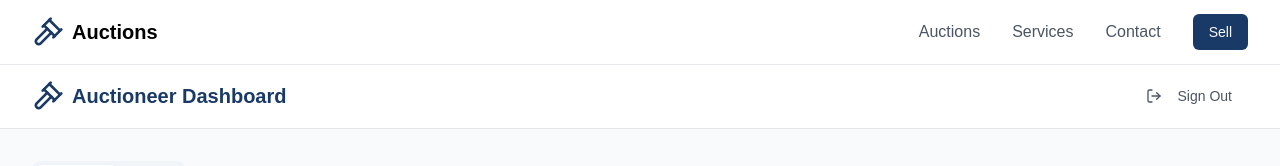
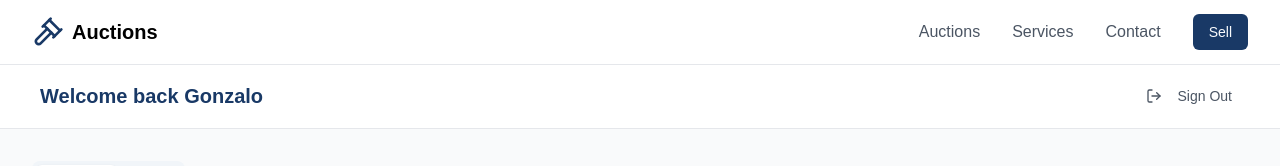
Before and after one commit to gonferreyra/auctioneers-website, a Next.js app: page /dashboard in a window 1280 px wide. Shown: the top 166 px of the page. Built offline with nearby package versions, Linux system fonts and the light colour scheme.

Commit message:
small change on dashboard header

```diff
--- a/src/components/dashboard/dashboard-header.tsx
+++ b/src/components/dashboard/dashboard-header.tsx
@@ -1,7 +1,7 @@
 'use client';
 
 import { Button } from '@/components/ui/button';
-import { Gavel, LogOut } from 'lucide-react';
+import { LogOut } from 'lucide-react';
 import { useRouter } from 'next/navigation';
 
 export default function DashboardHeader() {
@@ -12,9 +12,9 @@ export default function DashboardHeader() {
       <div className="mx-auto max-w-7xl px-4 sm:px-6 lg:px-8">
         <div className="flex h-16 items-center justify-between">
           <div className="flex items-center">
-            <Gavel className="h-8 w-8 text-primary" />
+            {/* <Gavel className="h-8 w-8 text-primary" /> */}
             <span className="ml-2 text-xl font-bold text-primary">
-              Auctioneer Dashboard
+              Welcome back Gonzalo
             </span>
           </div>
 
```
